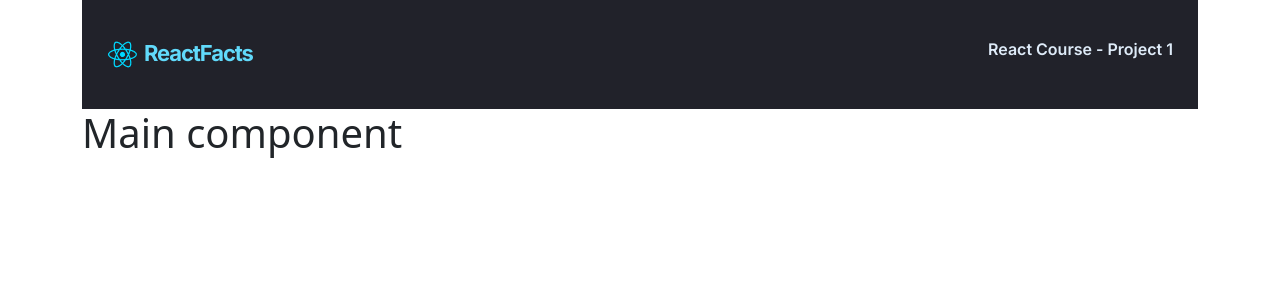
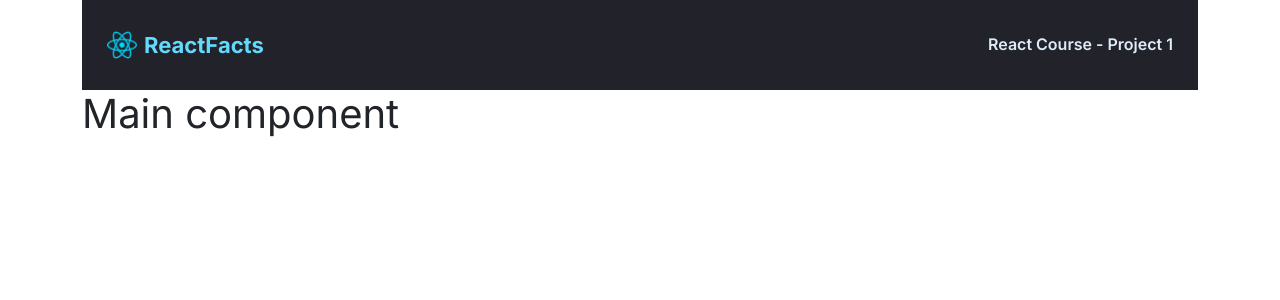
Before and after one commit to radubartan/scrimba-build-react-info-site, a JavaScript app: page / in a window 1280 px wide. Shown: the top 300 px of the page. Built offline with nearby package versions, Linux system fonts and the light colour scheme.

Commit message:
L24 - Navbar & Styling - Bob Ziroll's code

```diff
--- a/src/components/Navbar.js
+++ b/src/components/Navbar.js
@@ -2,10 +2,10 @@
 
 function Navbar() {
    return (
-      <nav className='nav d-flex flex-row'>
-         <div className='logo'><img src={logo}/></div>
-         <div className='reactFacts'>ReactFacts</div>
-         <div className='reactCourse'>React Course - Project 1</div>
+      <nav>
+         <img className="nav--icon" src={logo}/>
+         <h3 className="nav--logo_text">ReactFacts</h3>
+         <h4 className="nav--title">React Course - Project 1</h4>
       </nav>
    )
 }
--- a/src/css/style.css
+++ b/src/css/style.css
@@ -1,24 +1,25 @@
 * { box-sizing: border-box; }
-body { margin: 0; }
-
-.nav { padding: 40px 20px 40px 20px; background: #21222A; }
-.logo { margin: 0px 7px 0px 6px; }
-.reactFacts {
-   flex-grow: 1;
-   font-family: Inter;
+body { margin: 0; font-family: Inter, sans-serif; }
+nav {
+   display: flex;
+   align-items: center;
+   background-color: #21222A;
+   height: 90px;
+   padding: 30px 25px;
+}
+.nav--logo_text, .nav--title { margin: 0; }
+.nav--logo_text {
+   margin-right: auto;
+   color: #61DAFB;
    font-weight: 700;
    font-size: 22px;
-   line-height: 27px;
-   letter-spacing: -0.05em;
-   color: #61DAFB;
 }
-.reactCourse {
-   font-family: Inter;
-   font-style: normal;
+.nav--title {
+   color: #DEEBF8;
    font-weight: 600;
    font-size: 16px;
-   line-height: 19px;
-   text-align: right;
-   color: #DEEBF8;
-   margin-right: 5px;
 }
+.nav--icon {
+   height: 30px;
+   margin-right: 7px;
+}
```
